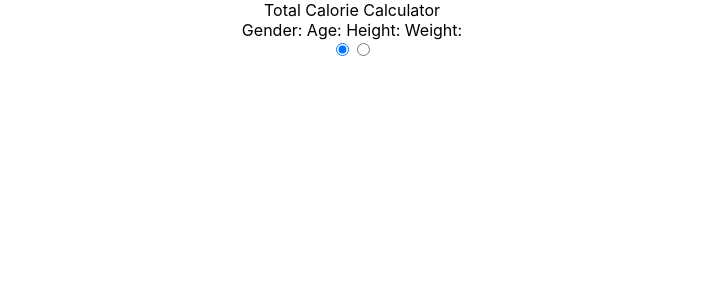
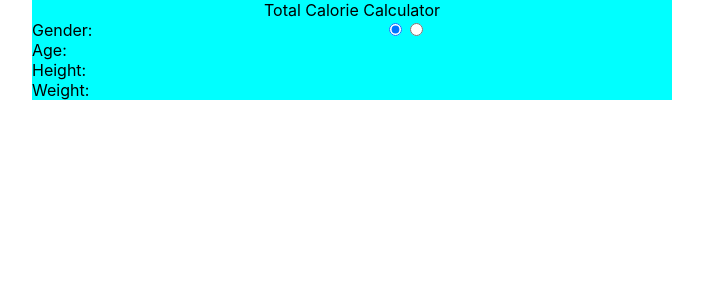
Before and after one commit to turkaytunc/total-calorie-calculator, a React (Create React App) app: page / in a window 1280 px wide. Shown: the top 300 px of the page, without its empty margins (288-991 px from the left). Built offline with nearby package versions, Linux system fonts and the light colour scheme.

Commit message:
add input styles

```diff
--- a/src/App.jsx
+++ b/src/App.jsx
@@ -5,9 +5,7 @@ function App() {
   return (
     <div className="app">
       Total Calorie Calculator
-      <div className="input-container">
-        <InputRenderer />
-      </div>
+      <InputRenderer />
     </div>
   );
 }
--- a/src/app.scss
+++ b/src/app.scss
@@ -1,5 +1,8 @@
 .app {
   text-align: center;
+  width: 50%;
+  background-color: cyan;
+  margin: 0 auto;
 }
 
 .App-header {
--- a/src/components/input-renderer/InputRenderer.jsx
+++ b/src/components/input-renderer/InputRenderer.jsx
@@ -1,11 +1,15 @@
 import React, { useState } from 'react';
 import { initialState } from '../../util/initialState';
+import './input-renderer.scss';
 
 export const InputRenderer = () => {
   const [mesurements, setMesurements] = useState(initialState);
 
+  const handleGenderChange = (e) =>
+    setMesurements({ ...mesurements, gender: e.target.value });
+
   return (
-    <div>
+    <div className="input-container">
       <div className="label-container">
         <label htmlFor="gender" className="mesurements-label">
           Gender:{' '}
@@ -27,6 +31,7 @@ export const InputRenderer = () => {
           type="radio"
           name="gender"
           id="gender-male"
+          onChange={(e) => handleGenderChange(e)}
         />
         <input
           checked={mesurements.gender === 'female'}
@@ -34,6 +39,7 @@ export const InputRenderer = () => {
           type="radio"
           name="gender"
           id="gender-female"
+          onChange={(e) => handleGenderChange(e)}
         />
       </div>
     </div>
--- /dev/null
+++ b/src/components/input-renderer/input-renderer.scss
@@ -0,0 +1,10 @@
+.input-container {
+  display: grid;
+  grid-template-columns: 1fr 5fr;
+}
+
+.label-container {
+  display: flex;
+  flex-direction: column;
+  align-items: flex-start;
+}
```
Also changed, not shown: public/manifest.json.
